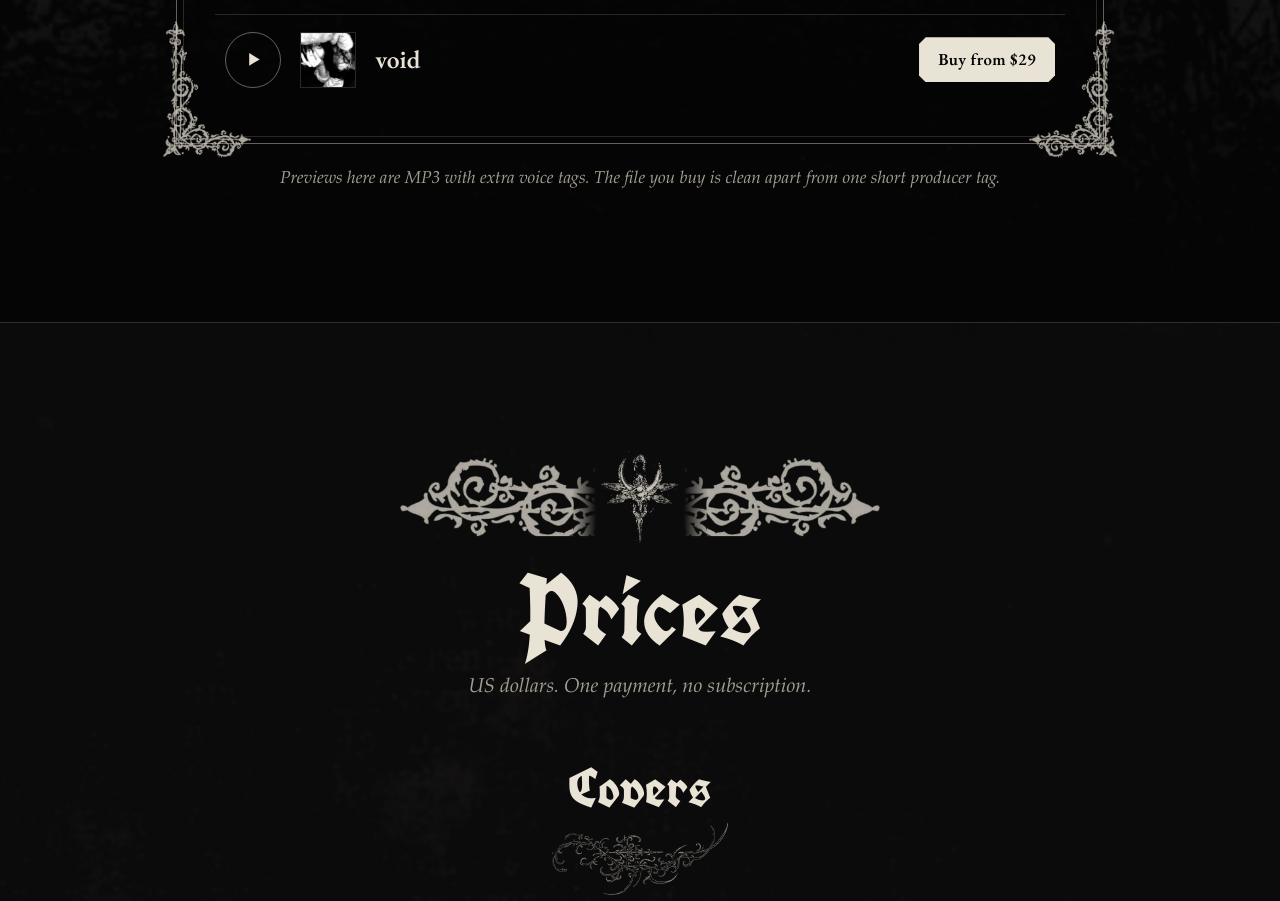
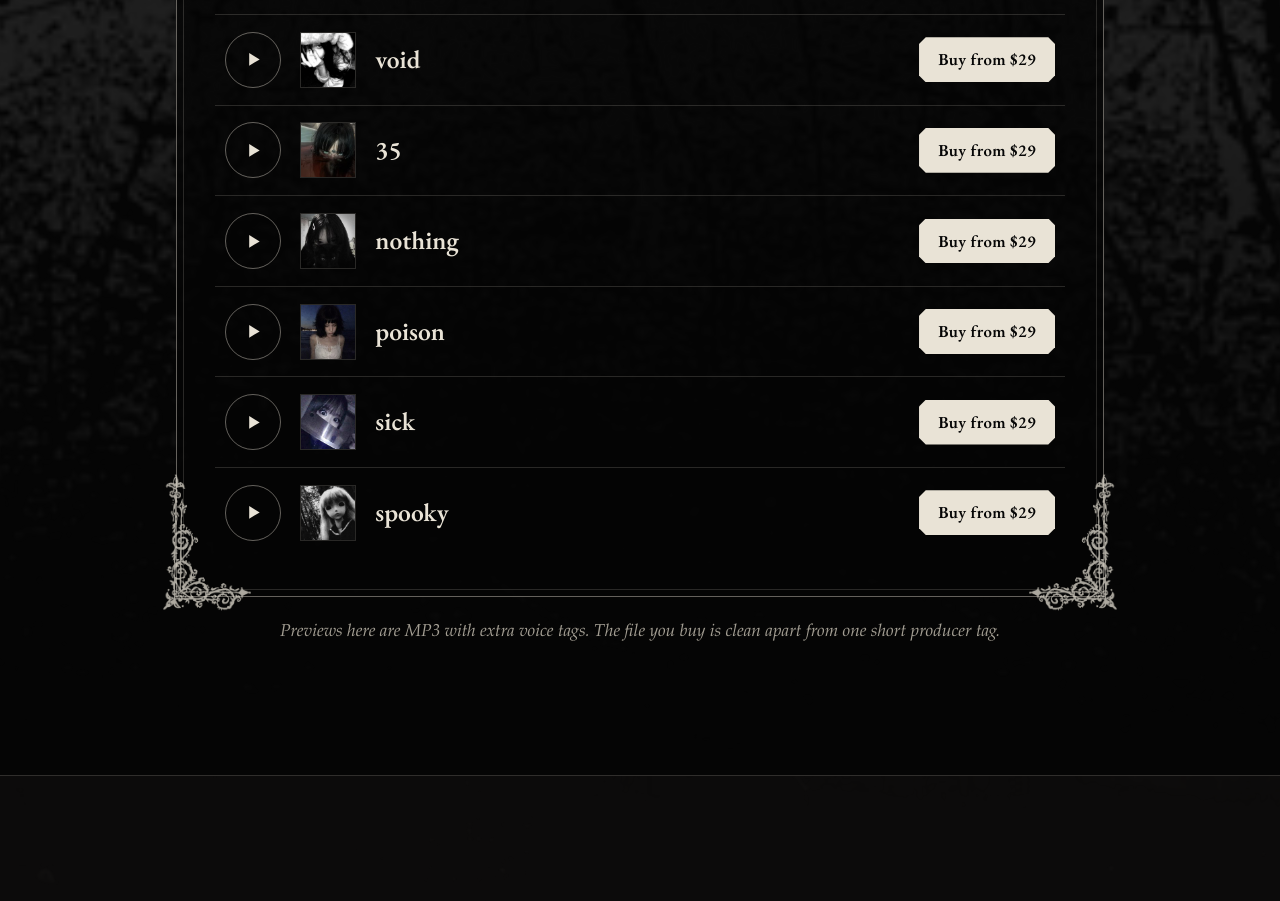
Before and after one commit to endellybeats/endellybeats.github.io, a plain HTML site: page index.html in a window 1280 px wide. Shown: the part 3864-4765 px from the top of the page. Drawn offline with Linux system fonts and the light colour scheme.

Commit message:
Add files via upload

```diff
--- a/index.html
+++ b/index.html
@@ -523,7 +523,12 @@ const BEATS = [
   {title:"scream",      file:"scream.mp3", img:"t-scream.jpg", url:"https://ko-fi.com/s/04adb0a66f"},
   {title:"trap",        file:"trap.mp3", img:"t-trap.jpg", url:"https://ko-fi.com/s/cfbc27d9df"},
   {title:"virus",       file:"virus.mp3", img:"t-virus.jpg", url:"https://ko-fi.com/s/3de84b8f5e"},
-  {title:"void",        file:"void.mp3", img:"t-void.jpg", url:"https://ko-fi.com/s/dc6edbb135"}
+  {title:"void",        file:"void.mp3", img:"t-void.jpg", url:"https://ko-fi.com/s/dc6edbb135"},
+  {title:"35", file:"35.mp3", img:"t-35.jpg", url:"https://ko-fi.com/s/866c919407"},
+  {title:"nothing", file:"nothing.mp3", img:"t-nothing.jpg", url:"https://ko-fi.com/s/73ccbc643f"},
+  {title:"poison", file:"poison.mp3", img:"t-poison.jpg", url:"https://ko-fi.com/s/b065b30f46"},
+  {title:"sick", file:"sick.mp3", img:"t-sick.jpg", url:"https://ko-fi.com/s/a639f48940"},
+  {title:"spooky", file:"spooky.mp3", img:"t-spooky.jpg", url:"https://ko-fi.com/s/fcea10993b"}
 ];
 const COVER_PRICE = 39;          // ready-made cover alone
 const CUSTOM_COVER_PRICE = 66;   // cover made to order
```
Also changed, not shown: t-35.jpg (added), t-nothing.jpg (added), t-poison.jpg (added), t-sick.jpg (added), t-spooky.jpg (added), 5 other files.
